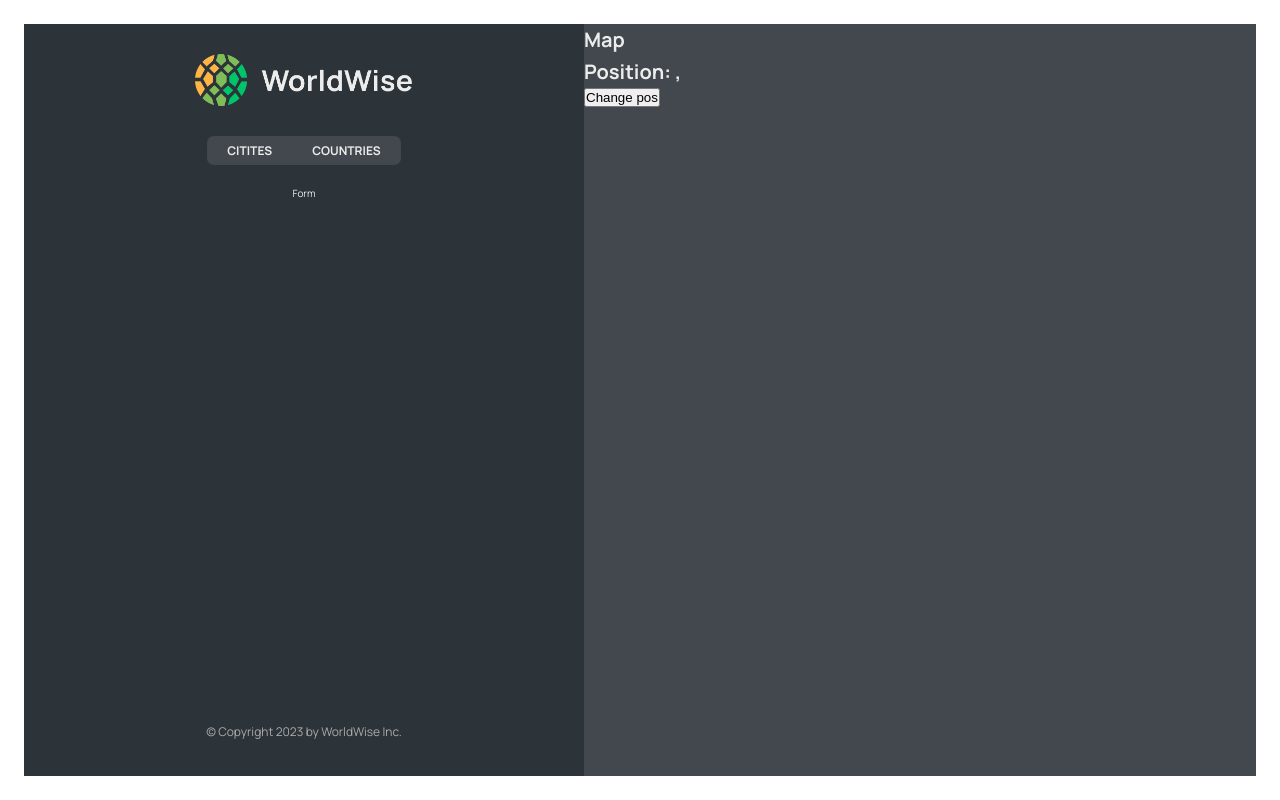
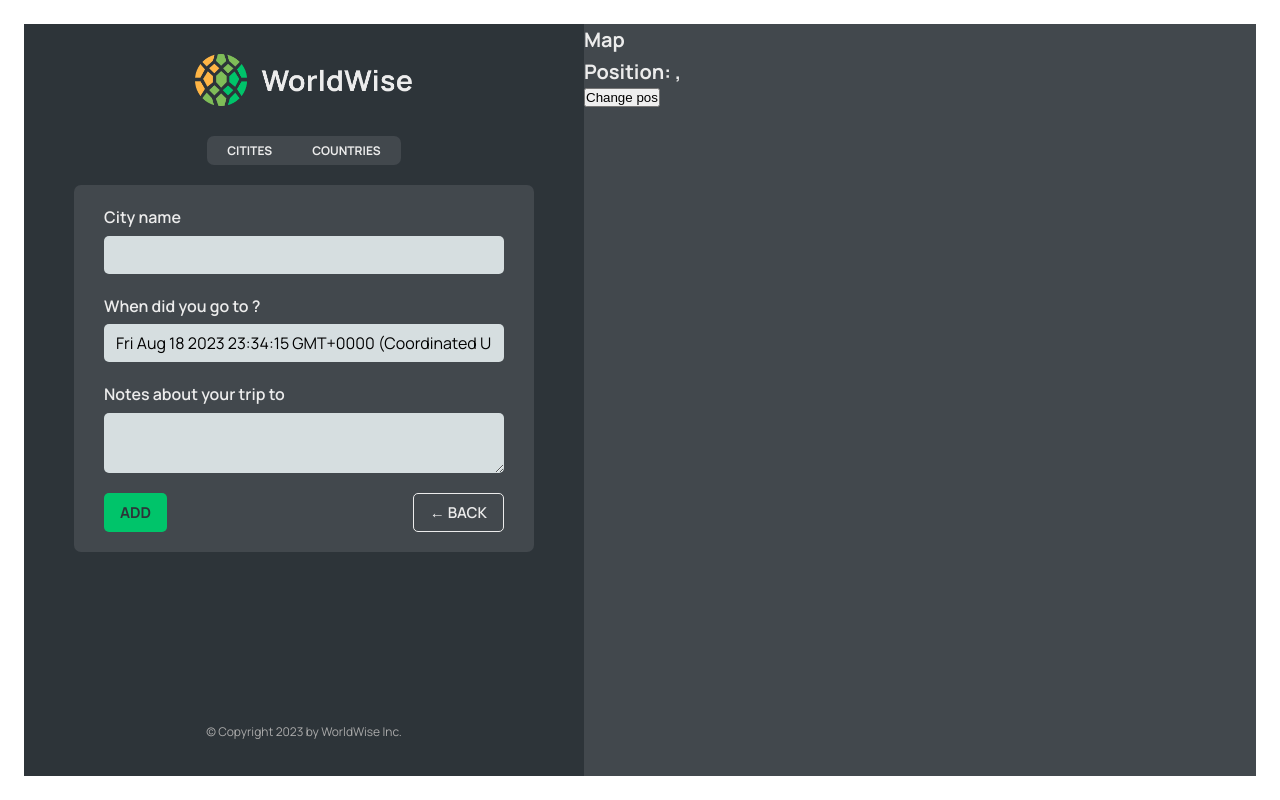
Before and after one commit to gtzjesus/WorldWise, a React (Vite) app: page /app/form in a window 1280 px wide. Built offline with nearby package versions, Linux system fonts and the light colour scheme; data requests are answered from the project's data file.

Commit message:
useNavigate Navigate Hooks

```diff
--- a/src/App.jsx
+++ b/src/App.jsx
@@ -1,4 +1,4 @@
-import { BrowserRouter, Routes, Route } from 'react-router-dom';
+import { BrowserRouter, Routes, Route, Navigate } from 'react-router-dom';
 import { useEffect, useState } from 'react';
 
 import Homepage from './pages/Homepage.jsx';
@@ -9,6 +9,7 @@ import PageNotFound from './pages/PageNotFound.jsx';
 import Login from './pages/Login.jsx';
 import CityList from './components/CityList.jsx';
 import City from './components/City.jsx';
+import Form from './components/Form.jsx';
 import CountryList from './components/CountryList.jsx';
 
 const BASE_URL = 'http://localhost:8000';
@@ -40,10 +41,7 @@ function App() {
         <Route path="pricing" element={<Pricing />} />
         <Route path="login" element={<Login />} />
         <Route path="app" element={<AppLayout />}>
-          <Route
-            index
-            element={<CityList cities={cities} isLoading={isLoading} />}
-          ></Route>
+          <Route index element={<Navigate replace to="cities" />}></Route>
           <Route path="cities/:id" element={<City />}></Route>
           <Route
             path="cities"
@@ -54,7 +52,7 @@ function App() {
             path="countries"
             element={<CountryList cities={cities} isLoading={isLoading} />}
           ></Route>
-          <Route path="form" element={<p>Form</p>}></Route>
+          <Route path="form" element={<Form />}></Route>
         </Route>
         <Route path="*" element={<PageNotFound />} />
       </Routes>
--- /dev/null
+++ b/src/components/Button.jsx
@@ -0,0 +1,10 @@
+import styles from './Button.module.css';
+function Button({ children, onClick, type }) {
+  return (
+    <button className={`${styles.btn} ${styles[type]}`} onClick={onClick}>
+      {children}
+    </button>
+  );
+}
+
+export default Button;
--- a/src/components/CountryList.jsx
+++ b/src/components/CountryList.jsx
@@ -19,7 +19,7 @@ function CountryList({ cities, isLoading }) {
   return (
     <ul className={styles.countryList}>
       {countries.map((country) => (
-        <CountryItem country={country} key={country.id} />
+        <CountryItem country={country} key={country.country} />
       ))}
     </ul>
   );
--- a/src/components/Form.jsx
+++ b/src/components/Form.jsx
@@ -1,22 +1,25 @@
 // "https://api.bigdatacloud.net/data/reverse-geocode-client?latitude=0&longitude=0"
 
-import { useState } from "react";
+import { useState } from 'react';
 
-import styles from "./Form.module.css";
+import styles from './Form.module.css';
+import Button from './Button';
+import { useNavigate } from 'react-router-dom';
 
 export function convertToEmoji(countryCode) {
   const codePoints = countryCode
     .toUpperCase()
-    .split("")
+    .split('')
     .map((char) => 127397 + char.charCodeAt());
   return String.fromCodePoint(...codePoints);
 }
 
 function Form() {
-  const [cityName, setCityName] = useState("");
-  const [country, setCountry] = useState("");
+  const navigate = useNavigate();
+  const [cityName, setCityName] = useState('');
+  // const [country, setCountry] = useState("");
   const [date, setDate] = useState(new Date());
-  const [notes, setNotes] = useState("");
+  const [notes, setNotes] = useState('');
 
   return (
     <form className={styles.form}>
@@ -49,8 +52,16 @@ function Form() {
       </div>
 
       <div className={styles.buttons}>
-        <button>Add</button>
-        <button>&larr; Back</button>
+        <Button type="primary">Add</Button>
+        <Button
+          type="back"
+          onClick={(event) => {
+            event.preventDefault();
+            navigate(-1);
+          }}
+        >
+          &larr; Back
+        </Button>
       </div>
     </form>
   );
--- a/src/components/Map.jsx
+++ b/src/components/Map.jsx
@@ -1,11 +1,14 @@
-import { useSearchParams } from 'react-router-dom';
+import { useNavigate, useSearchParams } from 'react-router-dom';
 import styles from './Map.module.css';
+
 function Map() {
+  const navigate = useNavigate();
+
   const [searchParams, setSearchParams] = useSearchParams();
   const lat = searchParams.get('lat');
   const lng = searchParams.get('lng');
   return (
-    <div className={styles.mapContainer}>
+    <div className={styles.mapContainer} onClick={() => navigate('form')}>
       <h1>Map</h1>
       <h1>
         Position: {lat}, {lng}
```
